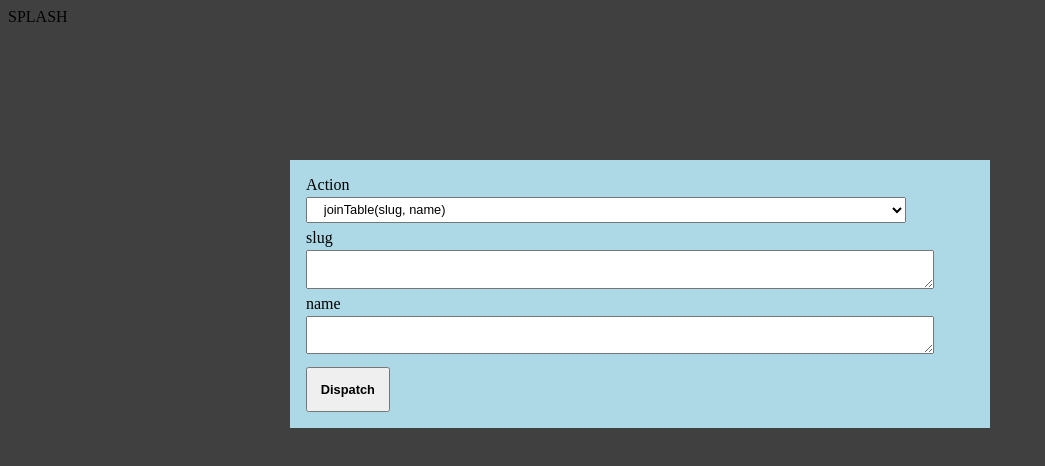
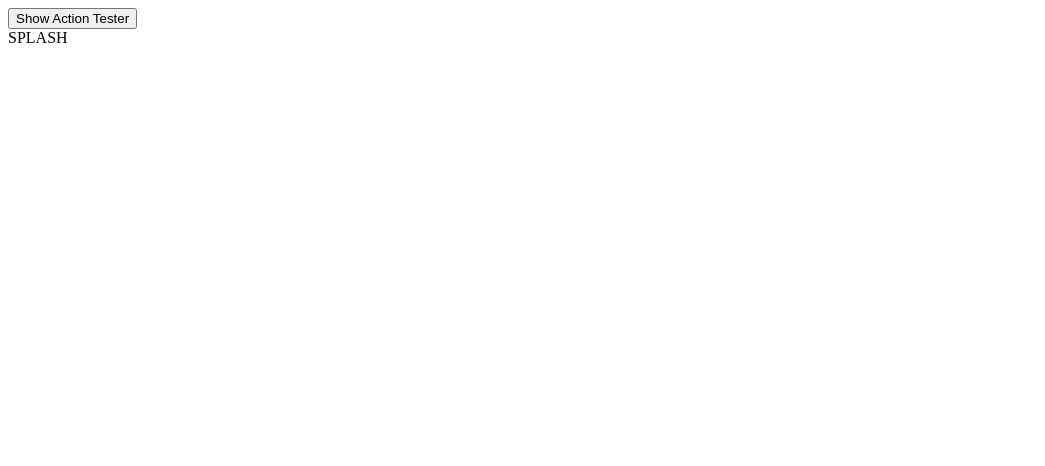
Before and after one commit to Camb-io/playcamb.io, a React (Create React App) app in the folder cambio-client/: page / in a window 1280 px wide. Shown: the top 466 px of the page, without its empty margins (0-1045 px from the left). Built offline with nearby package versions, Linux system fonts and the light colour scheme.

Commit message:
add simulator button

```diff
--- a/cambio-client/src/components/App.jsx
+++ b/cambio-client/src/components/App.jsx
@@ -4,6 +4,7 @@ import { Route, Switch } from 'react-router-dom'
 import { Simulator } from './Simulator';
 
 function App() {
+
   return (
     <main className="app-container">
       <Simulator />
--- /dev/null
+++ b/cambio-client/src/components/Simulator/ActionForm.jsx
@@ -0,0 +1,97 @@
+import React, { useState, useEffect } from 'react'
+import { useDispatch } from 'react-redux'
+
+import { getArgNames } from './helpers'
+import * as boardActions from '../../store/board/actions'
+
+const allActions = Object.keys(boardActions).map(action => {
+  const args = getArgNames(boardActions[action]).map(arg => ({ name: arg, value: undefined }))
+  return {
+    name: action,
+    args
+  }
+})
+
+const ActionForm = ({ open, setOpen }) => {
+  const dispatch = useDispatch()
+  const [actions, setActions] = useState([])
+  const [selectedActionIndex, setSelectedActionIndex] = useState(0)
+
+  useEffect(() => {
+    setActions(allActions)
+  }, [])
+
+  const selectedAction = actions[selectedActionIndex]
+
+  const handleSubmit = e => {
+    e.preventDefault()
+    const parsedArgs = selectedAction.args.map(arg => {
+      if (!arg.value) return undefined;
+      return arg.value[0] === "{" || arg.value[0] === "[" ? JSON.parse(arg.value) : arg.value
+    })
+    dispatch(boardActions[selectedAction.name](...parsedArgs));
+  }
+
+  const handleArgChange = name => e => {
+    const newActions = actions.map((action, index) => {
+      if (index === selectedActionIndex) {
+        const newArgs = action.args.map(arg => {
+          if (arg.name === name) {
+            return {
+              name: arg.name,
+              value: e.target.value
+            }
+          } else {
+            return arg
+          }
+        })
+
+        return {
+          ...action,
+          args: newArgs
+        }
+      } else {
+        return action
+      }
+    })
+    setActions(newActions)
+  }
+
+  const handleActionChange = e => {
+    setSelectedActionIndex(parseInt(e.target.value))
+  }
+
+  const renderOptions = () => {
+    return actions.map((action, index) =>
+      <option value={index} key={action.name}>
+        {action.name}({action.args.map(arg => arg.name).join(", ")})
+      </option>
+    )
+  }
+
+  const renderArgs = () => {
+    if (!selectedAction) return null;
+
+    return selectedAction.args.map((arg, index) => {
+      return (
+        <div key={arg.name}>
+          <label htmlFor={arg.name}>{arg.name}</label>
+          <textarea name={arg.name} rows="2" onChange={handleArgChange(arg.name)} value={arg.value}></textarea>
+        </div>
+      )
+    })
+  }
+
+  return (
+    <form onSubmit={handleSubmit}>
+      <label htmlFor="action">Action</label>
+      <select name="action" onChange={handleActionChange}>
+        {renderOptions()}
+      </select>
+      {renderArgs()}
+      <input type="submit" value="Dispatch" />
+    </form>
+  )
+}
+
+export default ActionForm
--- a/cambio-client/src/components/Simulator/Modal.jsx
+++ b/cambio-client/src/components/Simulator/Modal.jsx
@@ -1,4 +1,4 @@
-import React, { useState } from 'react'
+import React from 'react'
 import ReactDOM from 'react-dom'
 import { usePortal } from './hooks'
 
@@ -7,9 +7,7 @@ const Portal = ({ children }) => {
   return ReactDOM.createPortal(children, target)
 }
 
-const Modal = ({ children }) => {
-  const [open, setOpen] = useState(true)
-
+const Modal = ({ children, open, setOpen }) => {
   const closeModal = e => {
     if (e.target.matches(".modal")) {
       setOpen(false)
--- a/cambio-client/src/components/Simulator/Simulator.main.jsx
+++ b/cambio-client/src/components/Simulator/Simulator.main.jsx
@@ -1,111 +1,18 @@
-import React, { useState, useEffect } from 'react'
-import { useDispatch } from 'react-redux'
+import React, { useState } from 'react'
 
 import Modal from './Modal'
-import * as boardActions from '../../store/board/actions'
+import ActionForm from './ActionForm'
 
-const getArgNames = fn => {
-  let fnString = fn.toString()
-  let argStr = "";
-  // regular fns
-  if (fnString.slice(0, 8) === "function") {
-    let start = fnString.indexOf("(")
-    let end = fnString.indexOf(")")
-    argStr += fnString.slice(start + 1, end)
-  } else { // arrow fns
-    let args = fn.toString().split("=>")[0]
-    argStr += args.replace(/\(|\)/g, '').trim()
-  }
-  let args = argStr.split(",").map(arg => arg.trim())
-  return args
-}
-
-const allActions = Object.keys(boardActions).map(action => {
-  const args = getArgNames(boardActions[action]).map(arg => ({ name: arg, value: undefined}))
-  return {
-    name: action,
-    args
-  }
-})
-
-const Simulator = (props) => {
-  const dispatch = useDispatch()
-  const [actions, setActions] = useState([])
-  const [selectedActionIndex, setSelectedActionIndex] = useState(0)
-
-  useEffect(() => {
-    setActions(allActions)
-  }, [])
-
-  const selectedAction = actions[selectedActionIndex]
-
-  const handleSubmit = e => {
-    e.preventDefault()
-    const parsedArgs = selectedAction.args.map(arg => arg.value[0] === "{" || arg.value[0] === "[" ? JSON.parse(arg.value) : arg.value)
-    dispatch(boardActions[selectedAction.name](...parsedArgs));
-  }
-
-  const handleArgChange = name => e => {
-    const newActions = actions.map((action, index) => {
-      if (index === selectedActionIndex) {
-        const newArgs = action.args.map(arg => {
-          if (arg.name === name) {
-            return {
-              name: arg.name,
-              value: e.target.value
-            }
-          } else {
-            return arg
-          }
-        })
-
-        return {
-          ...action,
-          args: newArgs
-        }
-      } else {
-        return action
-      }
-    })
-    setActions(newActions)
-  }
-
-  const handleActionChange = e => {
-    setSelectedActionIndex(parseInt(e.target.value))
-  }
-
-  const renderActions = () => {
-    return actions.map((action, index) =>
-      <option value={index} key={action.name}>
-        {action.name}({action.args.map(arg => arg.name).join(", ")})
-      </option>
-    )
-  }
-
-  const renderArgs = () => {
-    if (!selectedAction) return null;
-
-    return selectedAction.args.map((arg, index) => {
-      return (
-        <div key={arg.name}>
-          <label htmlFor={arg.name}>{arg.name}</label>
-          <textarea name={arg.name} rows="2" onChange={handleArgChange(arg.name)} value={arg.value}></textarea>
-        </div>
-      )
-    })
-  }
+const Simulator = () => {
+  const [open, setOpen] = useState(false)
 
   return (
-    <Modal>
-      <form onSubmit={handleSubmit}>
-        <label htmlFor="action">Action</label>
-        <select name="action" onChange={handleActionChange}>
-          {renderActions()}
-        </select>
-        {renderArgs()}
-        <input type="submit" value="Dispatch" />
-      </form>
-    </Modal>
+    <>
+      <button type="button" onClick={() => setOpen(true)}>Show Action Tester</button>
+      <Modal open={open} setOpen={setOpen}>
+        <ActionForm />
+      </Modal>
+    </>
   )
 }
 
--- /dev/null
+++ b/cambio-client/src/components/Simulator/helpers.js
@@ -0,0 +1,16 @@
+// take in a fn definition and return an array of argument names
+export const getArgNames = fn => {
+  let fnString = fn.toString()
+  let argStr = "";
+  // regular fns
+  if (fnString.slice(0, 8) === "function") {
+    let start = fnString.indexOf("(")
+    let end = fnString.indexOf(")")
+    argStr += fnString.slice(start + 1, end)
+  } else { // arrow fns
+    let args = fn.toString().split("=>")[0]
+    argStr += args.replace(/\(|\)/g, '').trim()
+  }
+  let args = argStr.split(",").map(arg => arg.trim())
+  return args
+}
```
